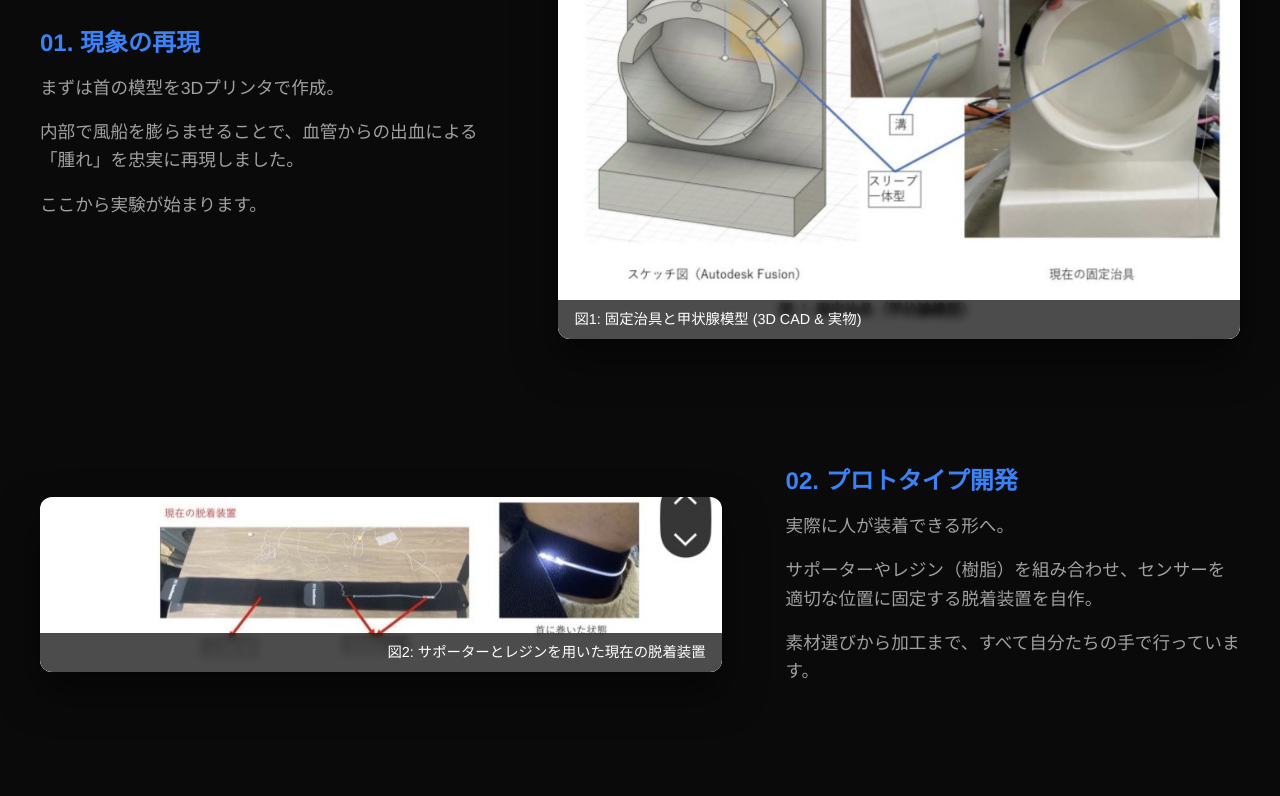
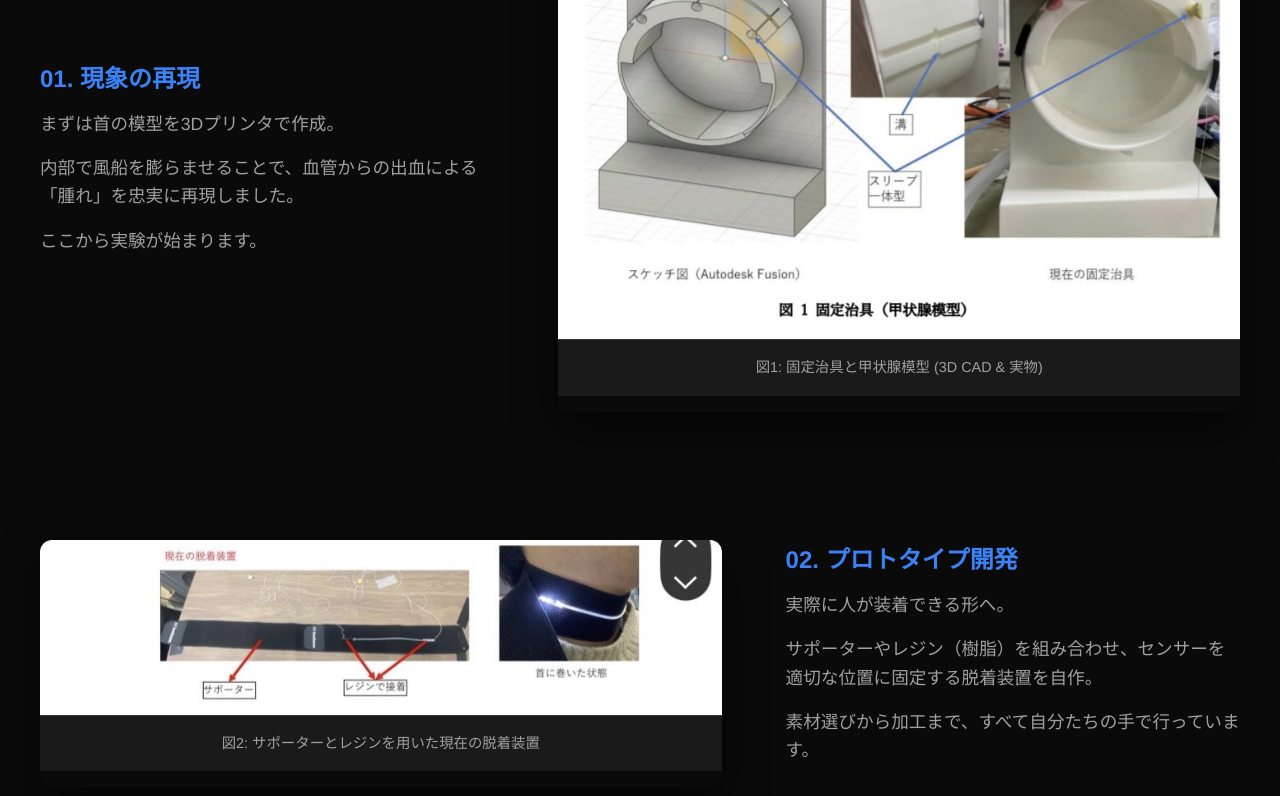
Before and after one commit to huyunoki/anti_kengakusiryou, a website built with Vite: page index.html in a window 1280 px wide. Shown: the part 2677-3473 px from the top of the page. Built offline with nearby package versions, Linux system fonts and the light colour scheme.

Commit message:
Fix: Move image captions below images to prevent obstruction

```diff
--- a/src/style.css
+++ b/src/style.css
@@ -167,16 +167,13 @@ strong {
 }
 
 .caption {
-  position: absolute;
-  bottom: 0;
-  left: 0;
-  right: 0;
-  background: rgba(0,0,0,0.7);
-  padding: 0.5rem 1rem;
+  /* Previously absolute positioning was here */
+  background: #1a1a1a; /* Match card background or slightly lighter */
+  padding: 1rem;
   font-size: 0.9rem;
-  color: white;
-  margin: 0;
-  backdrop-filter: blur(4px);
+  color: var(--text-secondary);
+  text-align: center;
+  border-top: 1px solid #333;
 }
 
 /* Footer / CTA */
```
